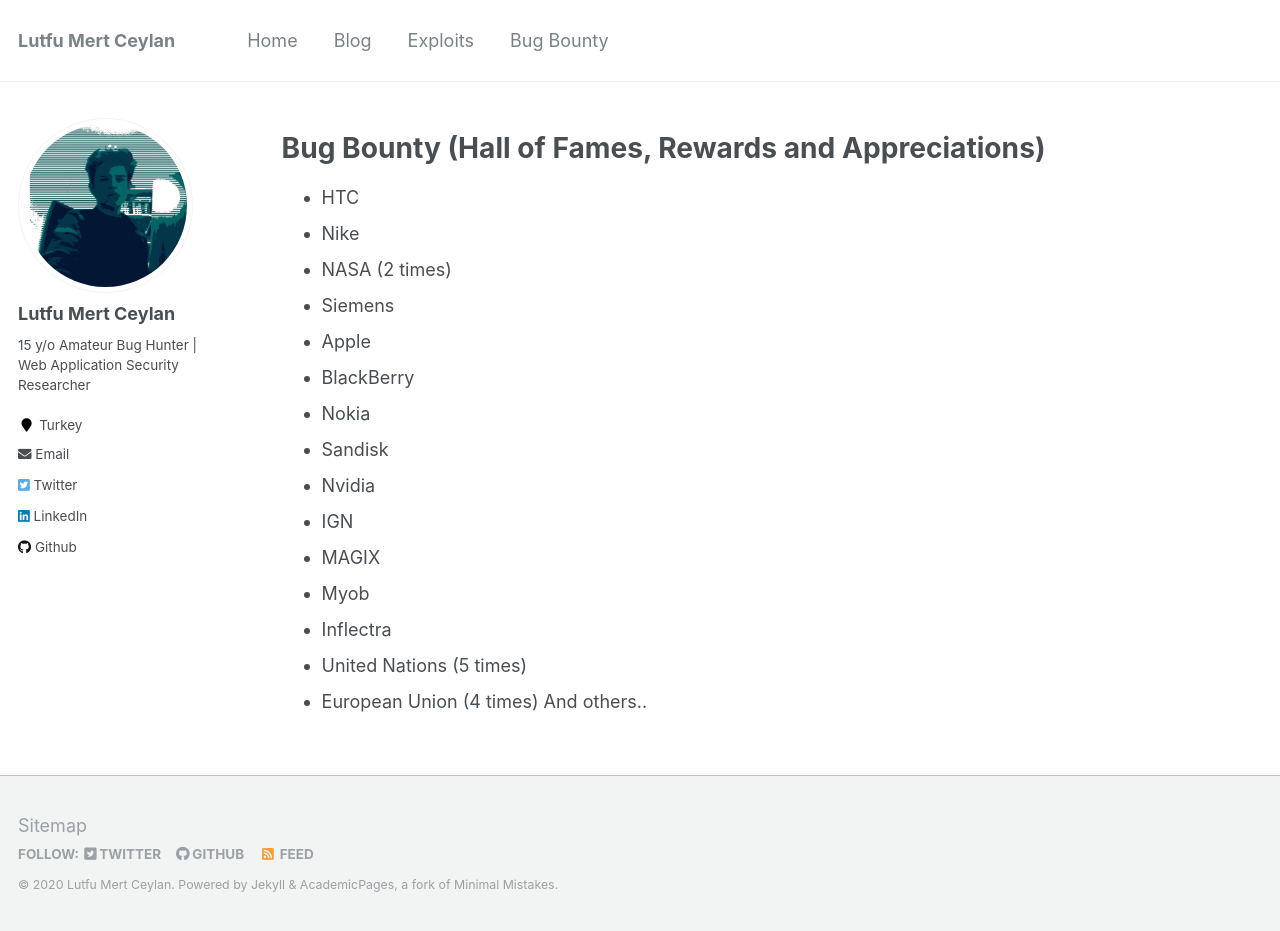
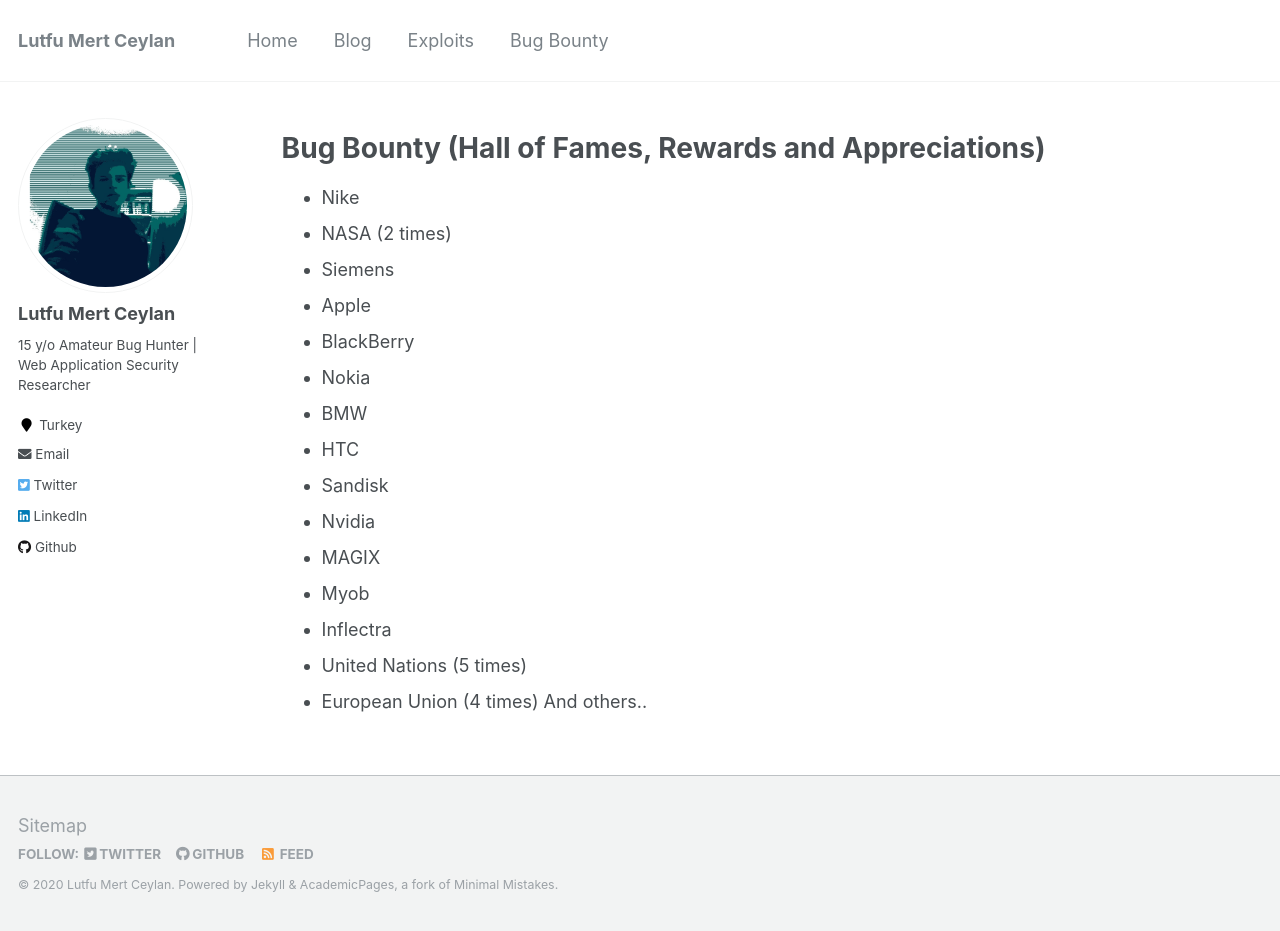
Before and after one commit to lutfumertceylan/mywebsite, a Jekyll site: the page built from _pages/bugbounty.md, in a window 1280 px wide and 931 px high. Built offline with Jekyll 4.4.1, drawn with Linux system fonts in a browser that asks for light colours.

Commit message:
Update bugbounty.md

```diff
--- a/_pages/bugbounty.md
+++ b/_pages/bugbounty.md
@@ -9,16 +9,16 @@ redirect_from:
 {% include base_path %}
 # Bug Bounty (Hall of Fames, Rewards and Appreciations)
 
-* HTC
 * Nike
 * NASA (2 times)
 * Siemens
 * Apple
 * BlackBerry
 * Nokia
+* BMW
+* HTC
 * Sandisk
 * Nvidia
-* IGN
 * MAGIX
 * Myob
 * Inflectra
```
